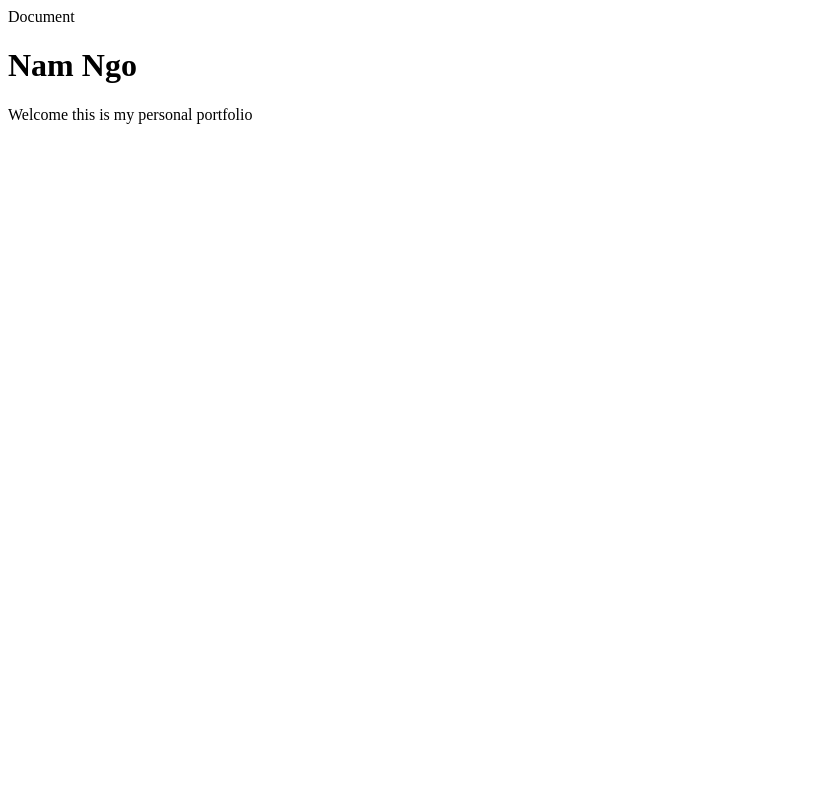
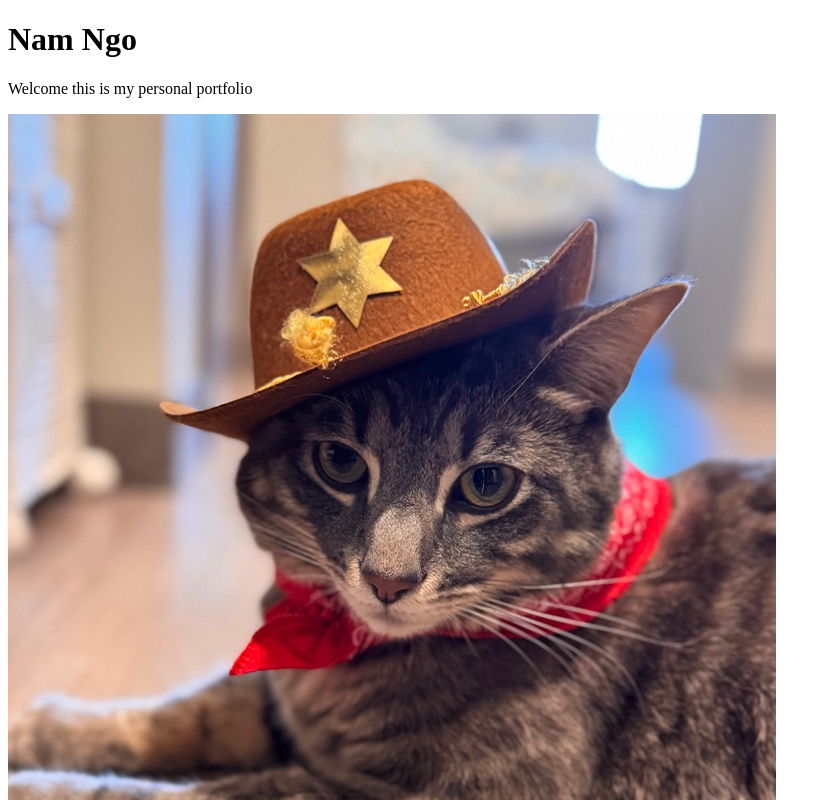
Before and after one commit to Edwardnam/portfolio-, a plain HTML site: page index.html in a window 1280 px wide. Shown: the top 800 px of the page, without its empty margins (0-831 px from the left). Drawn offline with Linux system fonts and the light colour scheme.

Commit message:
Adding an image
Adding a photo

```diff
--- a/index.html
+++ b/index.html
@@ -3,10 +3,11 @@
 <head>
     <meta charset="UTF-8">
     <meta name="viewport" content="width=device-width, initial-scale=1.0">
-    <Nam_Ngo: Personal site and portfolio>Document</title>
+    <title> Nam_Ngo: Personal site and portfolio</title>
 </head>
 <body>
     <h1> Nam Ngo </h1>
     <p> Welcome this is my personal portfolio </p>
+    <img src="images/cat.jpeg" alt = "Photo of Nam Ngo cat">
 </body>
 </html>
```
Also changed, not shown: images/cat.jpeg (added), 2 other files.
